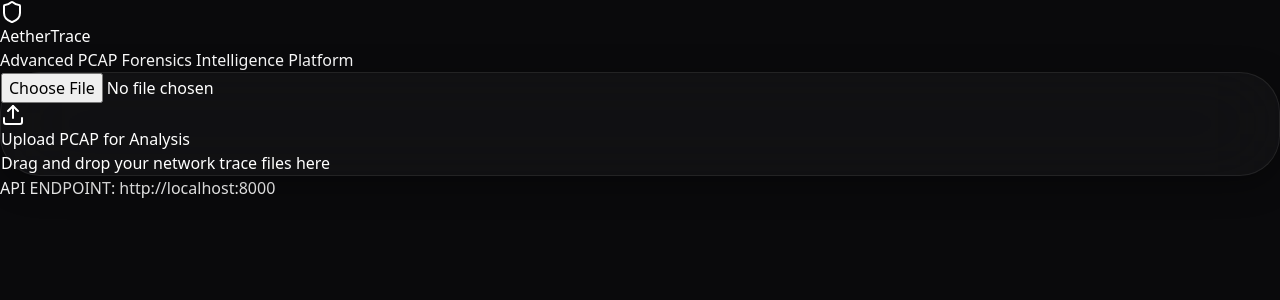
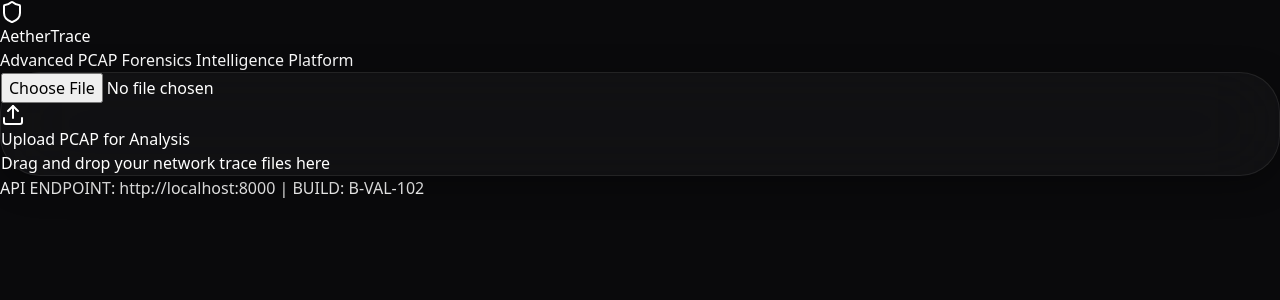
Before and after one commit to svw8c64y7r-dotcom/network-forensic, a React (Vite) app in the folder frontend/: page / in a window 1280 px wide. Shown: the top 300 px of the page. Built offline with nearby package versions, Linux system fonts and the light colour scheme.

Commit message:
Deploy: Build B-VAL-102 with AetherTrace branding and API debug info.

```diff
--- a/frontend/src/App.jsx
+++ b/frontend/src/App.jsx
@@ -273,7 +273,7 @@ function App() {
             <footer className="mt-20 text-center pb-12">
                 <div className="inline-flex items-center gap-2 px-4 py-2 rounded-full bg-white/5 border border-white/5 text-[10px] text-gray-500 font-bold tracking-widest uppercase">
                     <div className={`w-1.5 h-1.5 rounded-full ${import.meta.env.VITE_API_URL ? 'bg-green-500' : 'bg-yellow-500 animate-pulse'}`} />
-                    API ENDPOINT: {import.meta.env.VITE_API_URL || 'LOCAL DEV (8000)'}
+                    API ENDPOINT: {import.meta.env.VITE_API_URL || 'LOCAL DEV (8000)'} | BUILD: B-VAL-102
                 </div>
             </footer>
         </div>
```
